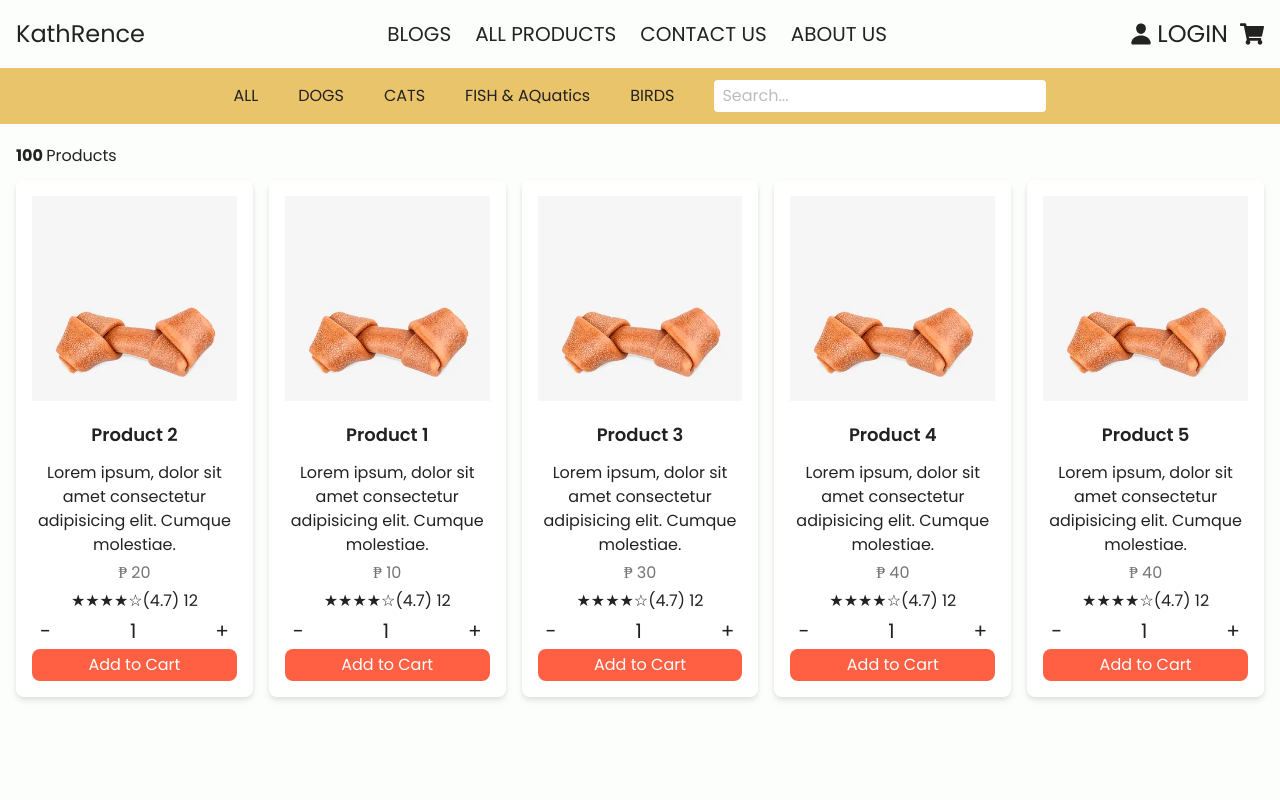
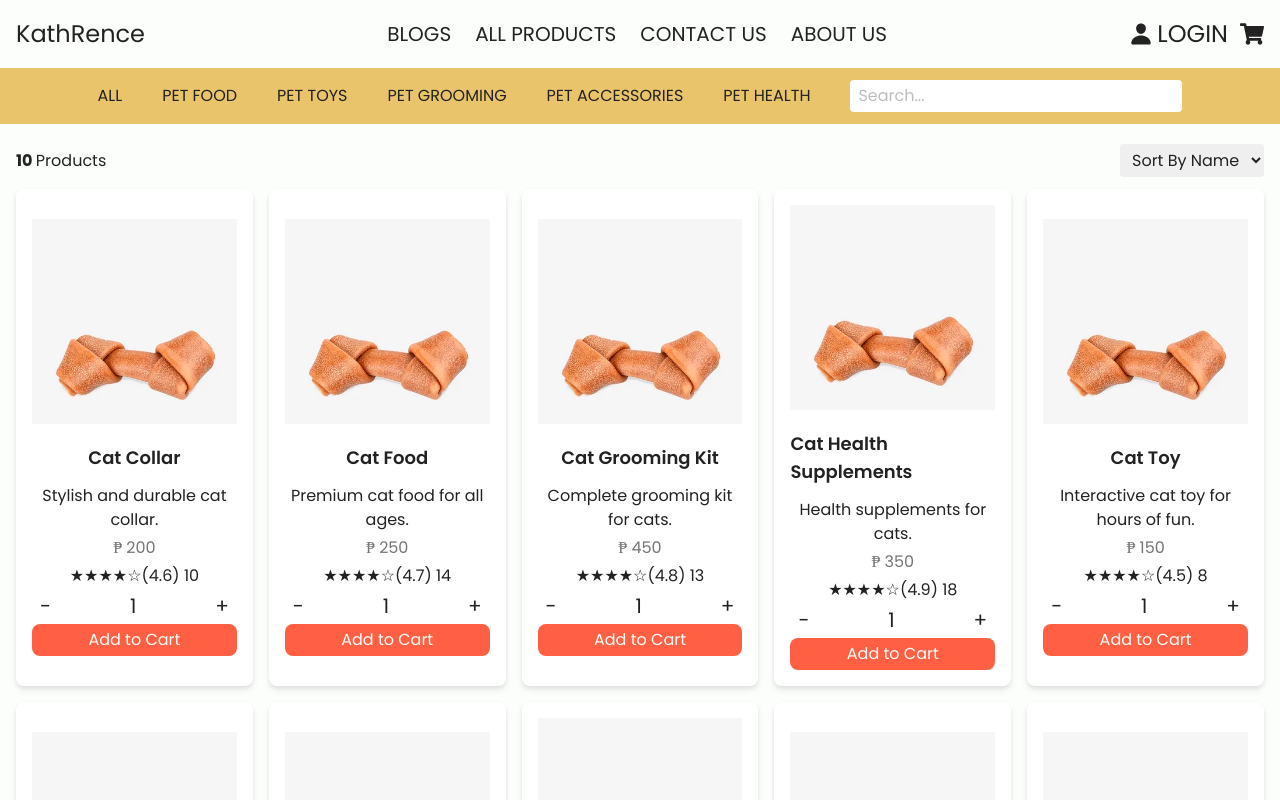
Before and after one commit to itsmecedy/kathrence, a React (Vite) app: page /allProducts in a window 1280 px wide. Shown: the top 800 px of the page. Built offline with nearby package versions, Linux system fonts and the light colour scheme.

Commit message:
make a category filter function

```diff
--- a/src/components/Products.jsx
+++ b/src/components/Products.jsx
@@ -1,85 +1,194 @@
-import React from "react";
+import React, { useState } from "react";
 import { Link } from "react-router-dom";
 import toy from "../assets/toy.webp";
+import petFood from "../assets/toy.webp";
+import petToy from "../assets/toy.webp";
+import petGrooming from "../assets/toy.webp";
+import petAccessory from "../assets/toy.webp";
+import petHealth from "../assets/toy.webp";
 
 export default function Products() {
+  const [searchTerm, setSearchTerm] = useState("");
+  const [category, setCategory] = useState("ALL");
+  const [sortBy, setSortBy] = useState("name");
+
   const products = [
     {
-      id: 2,
-      name: "Product 2",
-      price: 20,
-      image: toy,
-      description:
-        "Lorem ipsum, dolor sit amet consectetur adipisicing elit. Cumque molestiae.",
+      id: 1,
+      name: "Dog Food",
+      price: 300,
+      image: petFood,
+      description: "High-quality dog food for all breeds.",
+      category: "Pet Food",
+      rating: 4.7,
+      reviews: 12,
     },
     {
-      id: 1,
-      name: "Product 1",
-      price: 10,
-      image: toy,
-      description:
-        "Lorem ipsum, dolor sit amet consectetur adipisicing elit. Cumque molestiae.",
+      id: 2,
+      name: "Cat Toy",
+      price: 150,
+      image: petToy,
+      description: "Interactive cat toy for hours of fun.",
+      category: "Pet Toys",
+      rating: 4.5,
+      reviews: 8,
     },
     {
       id: 3,
-      name: "Product 3",
-      price: 30,
-      image: toy,
-      description:
-        "Lorem ipsum, dolor sit amet consectetur adipisicing elit. Cumque molestiae.",
+      name: "Dog Grooming Kit",
+      price: 500,
+      image: petGrooming,
+      description: "Complete grooming kit for dogs.",
+      category: "Pet Grooming",
+      rating: 4.8,
+      reviews: 15,
     },
     {
       id: 4,
-      name: "Product 4",
-      price: 40,
-      image: toy,
-      description:
-        "Lorem ipsum, dolor sit amet consectetur adipisicing elit. Cumque molestiae.",
+      name: "Cat Collar",
+      price: 200,
+      image: petAccessory,
+      description: "Stylish and durable cat collar.",
+      category: "Pet Accessories",
+      rating: 4.6,
+      reviews: 10,
     },
     {
       id: 5,
-      name: "Product 5",
-      price: 40,
-      image: toy,
-      description:
-        "Lorem ipsum, dolor sit amet consectetur adipisicing elit. Cumque molestiae.",
+      name: "Dog Health Supplements",
+      price: 400,
+      image: petHealth,
+      description: "Health supplements for dogs.",
+      category: "Pet Health",
+      rating: 4.9,
+      reviews: 20,
+    },
+    {
+      id: 6,
+      name: "Cat Food",
+      price: 250,
+      image: petFood,
+      description: "Premium cat food for all ages.",
+      category: "Pet Food",
+      rating: 4.7,
+      reviews: 14,
+    },
+    {
+      id: 7,
+      name: "Dog Toy",
+      price: 200,
+      image: petToy,
+      description: "Durable dog toy for active play.",
+      category: "Pet Toys",
+      rating: 4.6,
+      reviews: 11,
+    },
+    {
+      id: 8,
+      name: "Cat Grooming Kit",
+      price: 450,
+      image: petGrooming,
+      description: "Complete grooming kit for cats.",
+      category: "Pet Grooming",
+      rating: 4.8,
+      reviews: 13,
+    },
+    {
+      id: 9,
+      name: "Dog Leash",
+      price: 300,
+      image: petAccessory,
+      description: "Strong and comfortable dog leash.",
+      category: "Pet Accessories",
+      rating: 4.7,
+      reviews: 12,
+    },
+    {
+      id: 10,
+      name: "Cat Health Supplements",
+      price: 350,
+      image: petHealth,
+      description: "Health supplements for cats.",
+      category: "Pet Health",
+      rating: 4.9,
+      reviews: 18,
     },
   ];
+
+  const filteredProducts = products.filter((product) => {
+    const matchesCategory = category === "ALL" || product.category === category;
+    const matchesSearch = product.name
+      .toLowerCase()
+      .includes(searchTerm.toLowerCase());
+    return matchesCategory && matchesSearch;
+  });
+
+  const sortedProducts = filteredProducts.sort((a, b) => {
+    if (sortBy === "name") {
+      return a.name.localeCompare(b.name);
+    } else if (sortBy === "price") {
+      return a.price - b.price;
+    }
+    return 0;
+  });
 
   return (
     <>
       {/* products filter navigation */}
-      <div className="hidden  bg-saffron lg:flex justify-center items-center px-5 py-3 gap-10">
+      <div className="hidden bg-saffron lg:flex justify-center items-center px-5 py-3 gap-10">
         <div className="flex justify-center items-center gap-10">
-          <Link to="/">ALL</Link>
-          <Link to="/">DOGS</Link>
-          <Link to="/">CATS</Link>
-          <Link to="/">FISH &amp; AQuatics</Link>
-          <Link to="/">BIRDS</Link>
+          <Link to="/" onClick={() => setCategory("ALL")}>
+            ALL
+          </Link>
+          <Link to="/" onClick={() => setCategory("Pet Food")}>
+            PET FOOD
+          </Link>
+          <Link to="/" onClick={() => setCategory("Pet Toys")}>
+            PET TOYS
+          </Link>
+          <Link to="/" onClick={() => setCategory("Pet Grooming")}>
+            PET GROOMING
+          </Link>
+          <Link to="/" onClick={() => setCategory("Pet Accessories")}>
+            PET ACCESSORIES
+          </Link>
+          <Link to="/" onClick={() => setCategory("Pet Health")}>
+            PET HEALTH
+          </Link>
         </div>
         <input
           type="text"
           placeholder="Search..."
-          className=" outline-none capitalize px-2 py-1 rounded"
+          className="outline-none capitalize px-2 py-1 rounded"
+          value={searchTerm}
+          onChange={(e) => setSearchTerm(e.target.value)}
         />
       </div>
       {/* filter end */}
       <div className="wrapper">
-        <div className=" h-screen bg-slate-50 w-full mt-5">
+        <div className="h-screen bg-slate-50 w-full mt-5">
           <div className="flex justify-between items-center mb-3">
             <div>
-              <b>100 </b>
+              <b>{sortedProducts.length} </b>
               <span>Products</span>
             </div>
             {/* make a filter button by categories and sort button by name price etc... */}
+            <select
+              className="outline-none capitalize px-2 py-1 rounded"
+              value={sortBy}
+              onChange={(e) => setSortBy(e.target.value)}
+            >
+              <option value="name">Sort by Name</option>
+              <option value="price">Sort by Price</option>
+            </select>
           </div>
           {/* product section */}
           <div className="grid grid-cols-1 md:grid-cols-2 lg:grid-cols-4 xl:grid-cols-5 gap-4">
             {/* product start */}
-            {products.map((product) => (
+            {sortedProducts.map((product) => (
               <div
                 key={product.id}
-                className="bg-white rounded-lg drop-shadow-md p-4 flex flex-col justify-center items-center gap-1 hover:scale-105 "
+                className="bg-white rounded-lg drop-shadow-md p-4 flex flex-col justify-center items-center gap-1 hover:scale-105"
               >
                 <img
                   src={product.image}
@@ -87,16 +196,15 @@ export default function Products() {
                   className="w-full h-auto object-cover mb-4"
                 />
                 <p className="text-lg font-semibold mb-2">{product.name}</p>
-                <p className=" text-center">{product.description}</p>
+                <p className="text-center">{product.description}</p>
                 <p className="text-gray-600">&#x20B1; {product.price}</p>
                 <p>
-                  ★★★★☆<span>(4.7) </span>
-                  <span>12</span>
-                  {/* make it dynamic */}
+                  ★★★★☆<span>({product.rating}) </span>
+                  <span>{product.reviews}</span>
                 </p>
-                <div className=" flex w-full px-2 text-xl">
+                <div className="flex w-full px-2 text-xl">
                   <button>-</button>
-                  <div className=" flex flex-1 justify-center">1</div>
+                  <div className="flex flex-1 justify-center">1</div>
                   <button>+</button>
                 </div>
                 <button className="w-full bg-tomato text-powder py-1 rounded-lg hover:bg-hoverTomato">
```
